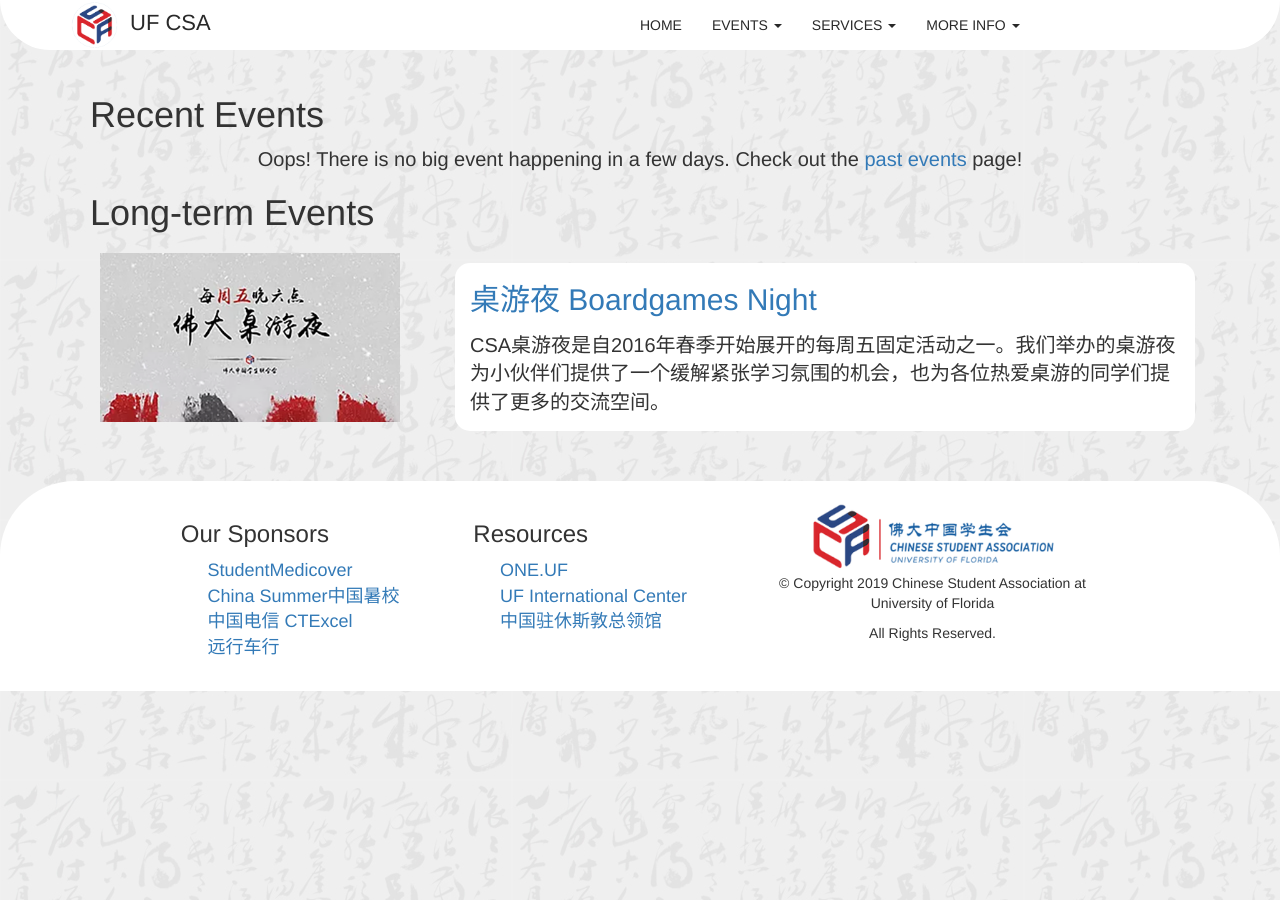
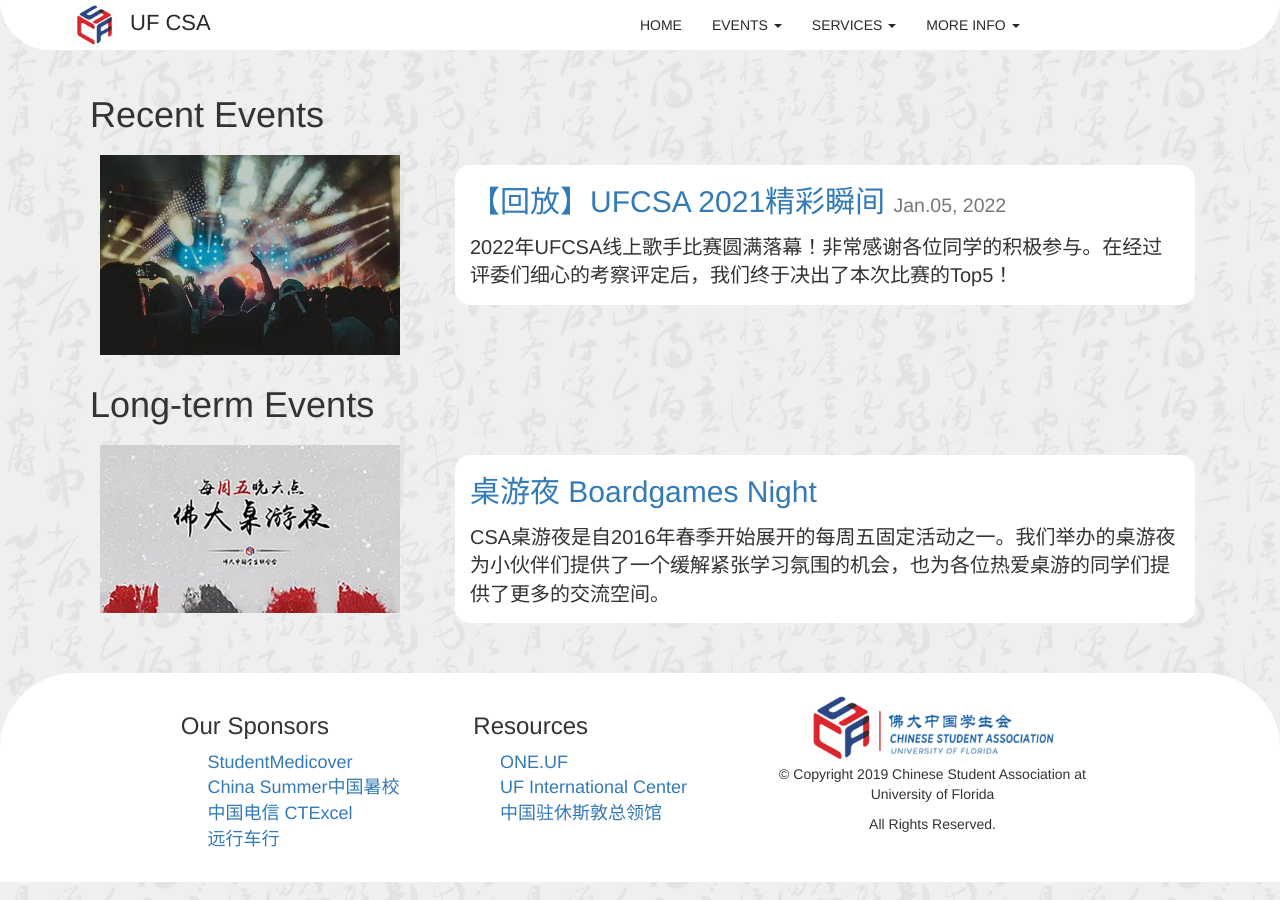
Before and after one commit to ufcsa/ufcsa.github.io, a Jekyll site: the page built from _pages/current_events.html, in a window 1280 px wide. Built offline with Jekyll 4.4.1, drawn with Linux system fonts in a browser that asks for light colours; nearby versions of some CDN libraries.

Commit message:
1.update recent event bound to recent half year 2.add best singer post for 2021

```diff
--- /dev/null
+++ b/_data/y2021/best_singer.yml
@@ -0,0 +1,6 @@
+result:
+  - singer: "第一名：孙嘉韵"
+  - singer: "第二名：陈曦"
+  - singer: "第三名：赵旻"
+  - singer: "第四名：胡诗昂"
+  - singer: "第五名：陈朔禹&王子阳"
--- a/_pages/current_events.html
+++ b/_pages/current_events.html
@@ -6,10 +6,11 @@ permalink: /events/current/
 <div style="padding: 20px 20px 40px 20px; font-size: 20px">
   <h1>{{ page.title }}</h1>
   {% assign fifteen_days = 1296000 %}
+  {% assign half_year = 15552000 %}
   {% assign current_events = 0 %}
   {% for post in site.posts %}
     {% capture nowunix %}{{ 'now' | date: '%s' }}{% endcapture %}
-    {% capture posttime %}{{ post.date | date: '%s' | plus: fifteen_days }}{% endcapture %}
+    {% capture posttime %}{{ post.date | date: '%s' | plus: half_year }}{% endcapture %}
     {% if posttime >= nowunix %}
       {% assign current_events = current_events | plus: 1 %}
       <div class="row" style="padding: 10px">
--- /dev/null
+++ b/_posts/2022-01-05-best-singer.markdown
@@ -0,0 +1,53 @@
+---
+layout: best_singer2020
+title:  "【回放】UFCSA 2021精彩瞬间"
+date:   2022-01-06 00:00:00 +0800
+dateStr: "Jan.05, 2022"
+thumbnail: "/assets/by_year/2022/bestsinger2021.jpeg"
+brief: "2022年UFCSA线上歌手比赛圆满落幕！非常感谢各位同学的积极参与。在经过评委们细心的考察评定后，我们终于决出了本次比赛的Top5！"
+categories: best_singer fall-20
+---
+{% assign best_singer = site.data.y2021.best_singer %}
+
+
+<div style="margin: 40px; font-size: 16px">
+  <h3 class="blue-highlight">决赛结果</h3>
+    {% for res in best_singer["result"] %}
+      <div class="row">
+        <div class="col-sm-6 col-sm-offset-3" style="padding: 1px" align="left">
+        <p>{{ res.singer }}</p>
+        </div>
+      </div>
+    {% endfor %}
+</div>
+
+<div style="margin: 40px; font-size: 16px">
+  <h3 class="blue-highlight">决赛回放</h3>
+    <div class="row">
+        <div class="col-sm-6 col-sm-offset-3" style="padding: 1px">
+            <iframe width="540" height="360" src="//player.bilibili.com/player.html?aid=338054818&bvid=BV1gR4y1g7Mc&cid=481693395&page=1" scrolling="no" border="0" frameborder="no" framespacing="0" allowfullscreen="true"> </iframe>
+        </div>
+    </div>
+</div>
+
+<div class="text-responsive" style="margin: 40px">
+  <div class="special-box-wrapper">
+    <div class="special-box">
+      <p class="blue-highlight" style="margin:5px">评分方式 </p>
+    </div>
+  </div>
+      <p>由CSA特邀的五位评委为选手打分，其中去掉最高分+最低分，剩余分数取平均分作为最终评分结果。</p>
+    <br>
+
+  <div class="special-box-wrapper">
+    <div class="special-box">
+      <p class="blue-highlight" style="margin:5px">额外说明</p>
+    </div>
+  </div>
+   <p>这次比赛收到了许多关于使用混响的争议。<br>为了保证公平，我们讨论后决定让使用混响的选手重发未混声的视频，并让评委们重新打分。</p>
+   <br>
+
+
+
+
+</div>
```
Also changed, not shown: assets/by_year/2022/bestsinger2021.jpeg (added).
